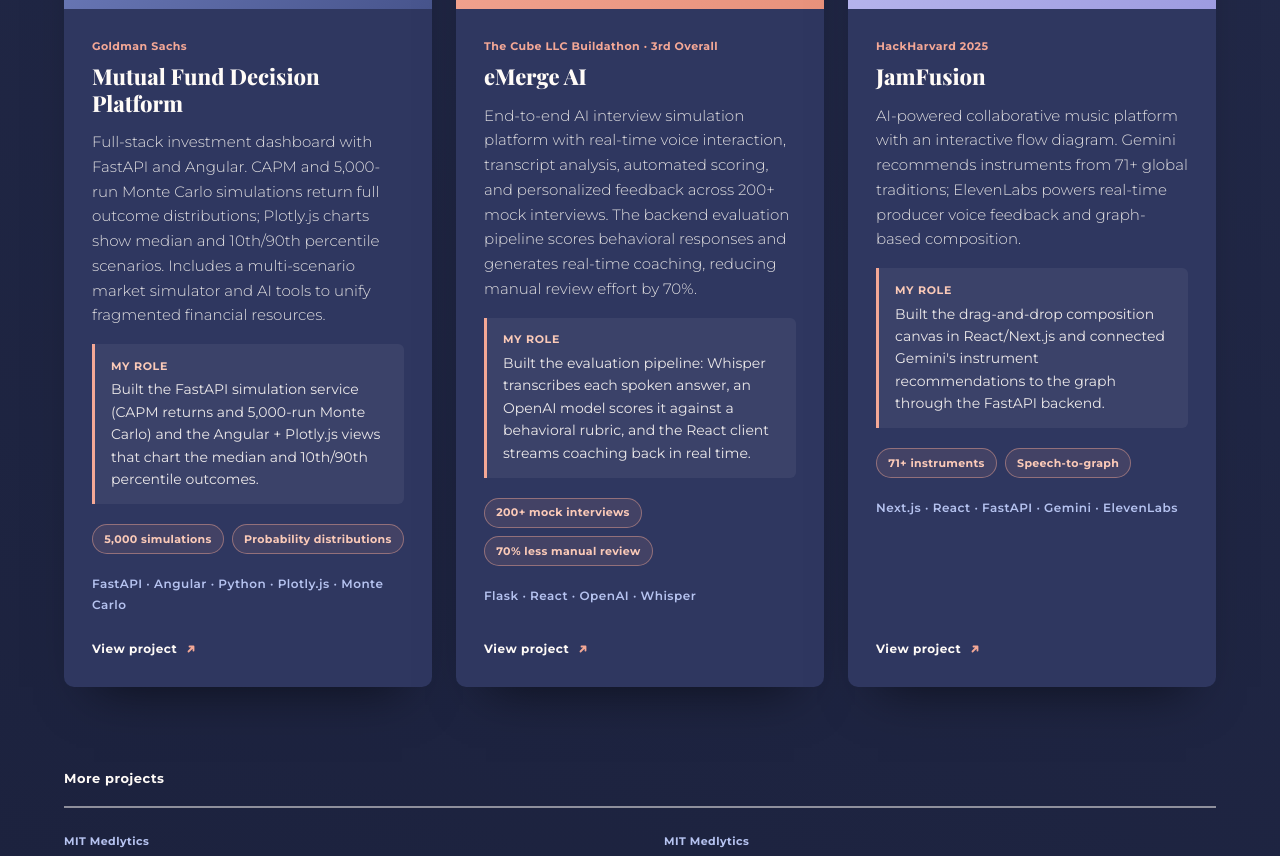
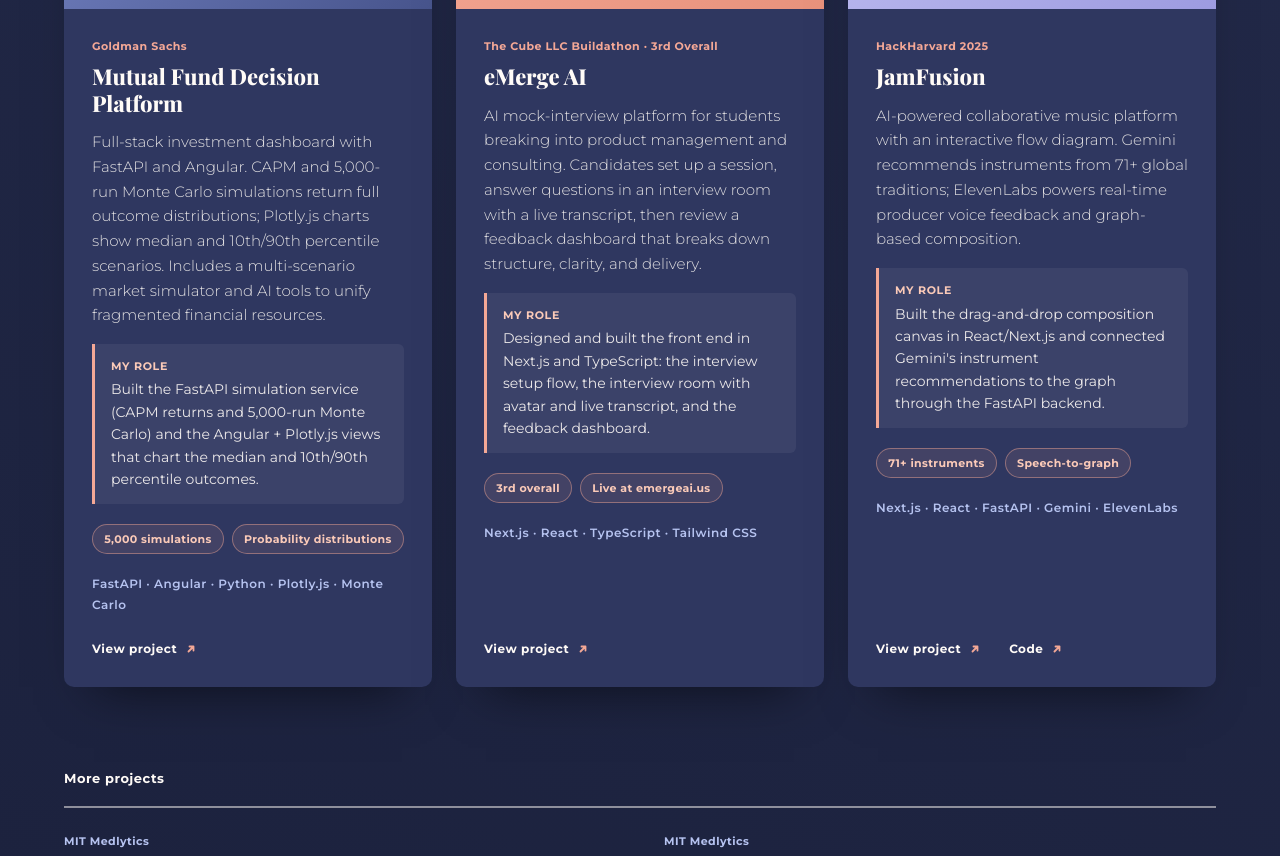
Before and after one commit to leshoya/personalwebsite, a React (Vite) app: page / in a window 1280 px wide. Shown: the part 2691-3547 px from the top of the page. Built offline with nearby package versions, Linux system fonts and the light colour scheme.

Commit message:
descriptions

```diff
--- a/src/components/ProjectCovers.tsx
+++ b/src/components/ProjectCovers.tsx
@@ -404,7 +404,7 @@
       <g className="em-pop">
         <rect x="64" y="139" width="34" height="5.4" rx="1.5" fill="#f4a896" fillOpacity="0.55" />
         <text x="66" y="142.9" fontSize="3.4" fontWeight="700" fill="#232a4a">
-          cut review time 70%
+          led a team of five
         </text>
       </g>
       <rect x="22" y="164" width="52" height="12" rx="6" fill="#232a4a" />
@@ -442,7 +442,7 @@
         Strong answer
       </text>
       <text x="201" y="65.5" fontSize="3.8" fill="#525a78">
-        Top 8% across 200+ mock interviews
+        Structure, clarity, and delivery
       </text>
 
       {rubric.map((r, i) => {
--- a/src/components/Projects.tsx
+++ b/src/components/Projects.tsx
@@ -69,20 +69,25 @@
   );
 }
 
-function ExternalLink({ project }: { project: Project }) {
-  if (!project.link) return null;
+function OutLink({ href, children }: { href: string; children: string }) {
   return (
-    <a
-      href={project.link}
-      target="_blank"
-      rel="noopener noreferrer"
-      className="card__link"
-    >
-      View project
+    <a href={href} target="_blank" rel="noopener noreferrer" className="card__link">
+      {children}
       <svg viewBox="0 0 12 12" aria-hidden="true">
         <path d="M3.5 8.5l5-5M4.5 3.5h4v4" />
       </svg>
     </a>
+  );
+}
+
+/** The card's outbound links: the live project and, when public, its source code. */
+function ProjectLinks({ project }: { project: Project }) {
+  if (!project.link && !project.repo) return null;
+  return (
+    <div className="card__links">
+      {project.link && <OutLink href={project.link}>View project</OutLink>}
+      {project.repo && <OutLink href={project.repo}>Code</OutLink>}
+    </div>
   );
 }
 
@@ -140,7 +145,7 @@
                     </ul>
                   )}
                   <p className="card__tags">{project.tags.join(" · ")}</p>
-                  <ExternalLink project={project} />
+                  <ProjectLinks project={project} />
                 </div>
               </article>
             </div>
--- a/src/components/SkillGraph.tsx
+++ b/src/components/SkillGraph.tsx
@@ -16,7 +16,7 @@
 const clusters: Cluster[] = [
   { name: "Languages", color: "#e8927c", items: ["Python", "Java", "C", "TypeScript", "JavaScript", "SQL"] },
   { name: "Frameworks", color: "#5a68ad", items: ["React", "Angular", "Spring Boot", "Node.js", "Flask", "FastAPI", "Next.js"] },
-  { name: "ML & AI", color: "#9d9be0", items: ["PyTorch", "TensorFlow", "NumPy", "Pandas", "LLM APIs", "Gemini", "Whisper"] },
+  { name: "ML & AI", color: "#9d9be0", items: ["PyTorch", "TensorFlow", "NumPy", "Pandas", "LLM APIs", "Gemini"] },
   { name: "Tools", color: "#8f9fdc", items: ["Git", "Docker", "Linux", "CI/CD"] },
   { name: "Domains", color: "#f4a896", items: ["Healthcare ML", "FinTech", "AI Agents", "Music Tech"] },
 ];
--- a/src/data/content.ts
+++ b/src/data/content.ts
@@ -6,6 +6,8 @@
   tags: string[];
   metrics?: string[];
   link?: string;
+  /** Public source repository; only set when the repo is public and backs up the card. */
+  repo?: string;
   /** What Sophia personally built on the project; shown on featured cards. */
   role?: string;
   featured?: boolean;
@@ -237,12 +239,11 @@
     title: "eMerge AI",
     org: "The Cube LLC Buildathon · 3rd Overall",
     description:
-      "End-to-end AI interview simulation platform with real-time voice interaction, transcript analysis, automated scoring, and personalized feedback across 200+ mock interviews. The backend evaluation pipeline scores behavioral responses and generates real-time coaching, reducing manual review effort by 70%.",
-    tags: ["Flask", "React", "OpenAI", "Whisper"],
-    metrics: ["200+ mock interviews", "70% less manual review"],
+      "AI mock-interview platform for students breaking into product management and consulting. Candidates set up a session, answer questions in an interview room with a live transcript, then review a feedback dashboard that breaks down structure, clarity, and delivery.",
+    tags: ["Next.js", "React", "TypeScript", "Tailwind CSS"],
+    metrics: ["3rd overall", "Live at emergeai.us"],
     link: "https://emergeai.us/",
-    // TODO(sophia): draft, confirm what you personally built
-    role: "Built the evaluation pipeline: Whisper transcribes each spoken answer, an OpenAI model scores it against a behavioral rubric, and the React client streams coaching back in real time.",
+    role: "Designed and built the front end in Next.js and TypeScript: the interview setup flow, the interview room with avatar and live transcript, and the feedback dashboard.",
     featured: true,
   },
   {
@@ -254,6 +255,7 @@
     tags: ["Next.js", "React", "FastAPI", "Gemini", "ElevenLabs"],
     metrics: ["71+ instruments", "Speech-to-graph"],
     link: "https://www.youtube.com/watch?v=GQqYw9a_Mco",
+    repo: "https://github.com/maxx06/hackharvard2025",
     // TODO(sophia): draft, confirm what you personally built
     role: "Built the drag-and-drop composition canvas in React/Next.js and connected Gemini's instrument recommendations to the graph through the FastAPI backend.",
     featured: true,
--- a/src/index.css
+++ b/src/index.css
@@ -1270,13 +1270,18 @@
   color: var(--water-light);
 }
 
-.card__link {
+.card__links {
   margin-top: auto;
   padding-top: 1.5rem;
+  display: flex;
+  flex-wrap: wrap;
+  gap: 0.5rem 1.75rem;
+}
+
+.card__link {
   display: inline-flex;
   align-items: center;
   gap: 0.5rem;
-  align-self: flex-start;
   font-size: 0.75rem;
   font-weight: 700;
   letter-spacing: 0.04em;
```
